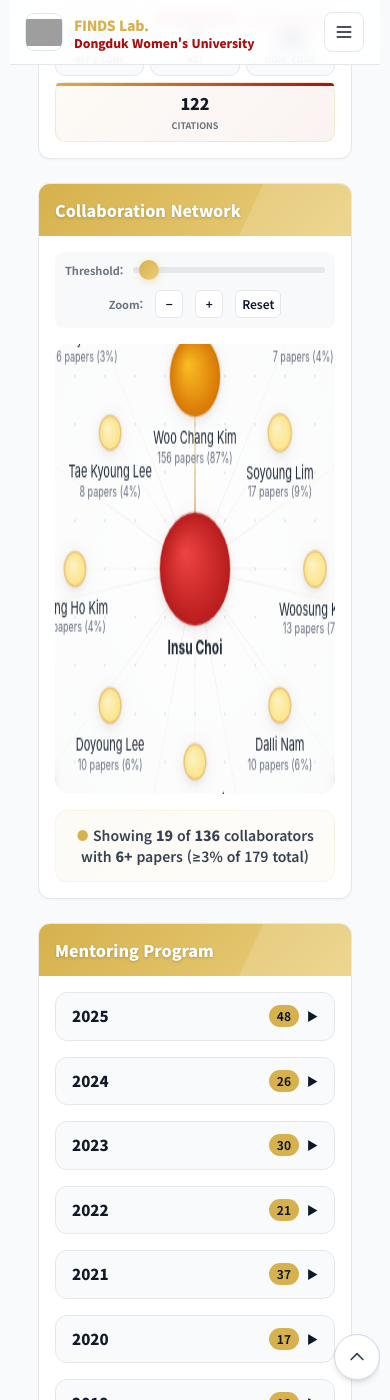
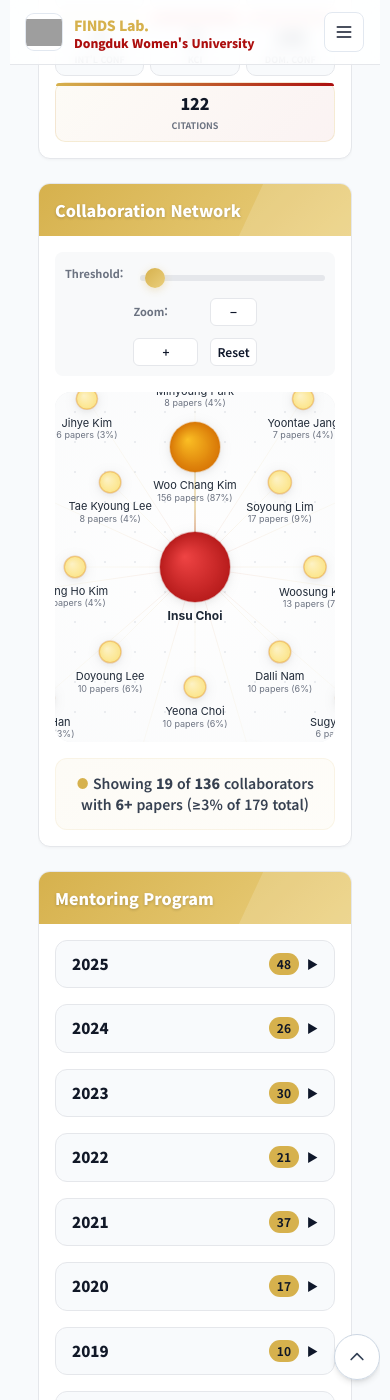
Before and after one commit to FinDS-Lab/site, a Jekyll site: the page built from members-director.html, in a window 390 px wide and 1400 px high, scrolled down 5804 px. Built offline with Jekyll 4.4.1, drawn with Linux system fonts in a browser that asks for light colours; nearby versions of some CDN libraries; grey boxes are pictures that could not be loaded.

Commit message:
Update members-director.html

```diff
--- a/members-director.html
+++ b/members-director.html
@@ -1052,35 +1053,48 @@ permalink: /members-director.html
   font-weight: 700;
   color: #6b7280;
   white-space: nowrap;
-}
-
-.slider-container {
-  display: flex;
-  align-items: center;
-  gap: 8px;
-}
-
-.network-slider {
-  width: 250px;  /* 150px에서 250px로 증가 */
-  -webkit-appearance: none;
-  appearance: none;
-  height: 6px;
-  background: #e5e7eb;
-  border-radius: 3px;
-  outline: none;
-}
-
-/* 태블릿 */
+  min-width: 65px;  /* 레이블 최소 너비 고정 */
+}
+
+/* Mobile responsiveness */
 @media (max-width: 768px) {
+  .network-controls {
+    flex-direction: column;
+    align-items: stretch;
+    gap: 16px;
+    padding: 12px;
+  }
+
+  .control-group {
+    display: grid;
+    grid-template-columns: 65px 1fr;  /* 레이블 65px 고정, 나머지 공간 */
+    align-items: center;
+    gap: 12px;
+    width: 100%;
+  }
+
+  .slider-label {
+    min-width: 65px;
+    text-align: left;
+  }
+
+  /* Threshold 슬라이더 */
+  .control-group:first-child .slider-container {
+    width: 100%;
+  }
+
   .network-slider {
-    width: 200px !important;  /* 120px에서 200px로 증가 */
-  }
-}
-
-/* 모바일 */
-@media (max-width: 480px) {
-  .network-slider {
-    width: 150px !important;  /* 100px에서 150px로 증가 */
+    width: 100% !important;
+  }
+
+  /* Zoom 버튼 그룹 */
+  .control-group:last-child {
+    grid-template-columns: 65px auto;
+  }
+
+  .control-group:last-child > div {
+    display: flex;
+    gap: 8px;
   }
 }
 
@@ -1281,28 +1295,25 @@ permalink: /members-director.html
 }
 
 /* Enhanced Network Canvas Styles */
-#networkCanvas{
+/* Enhanced Network Canvas Styles */
+#networkCanvas {
   width: 100%;
-  height: auto;  /* JavaScript에서 동적으로 설정 */
+  height: 500px;  /* 기본값 */
   border-radius: 16px;
   background: radial-gradient(ellipse at center, #fafbfc 0%, #f3f4f6 100%);
   margin-top: 1rem;
   box-shadow: inset 0 2px 4px rgba(0,0,0,0.04);
 }
 
-/* 미디어 쿼리 제거 - JavaScript에서 처리 */
-
-/* 태블릿 */
 @media (max-width: 768px) {
   #networkCanvas {
-    height: 500px !important;
-  }
-}
-
-/* 모바일 */
+    height: 400px !important;
+  }
+}
+
 @media (max-width: 480px) {
   #networkCanvas {
-    height: 450px !important;
+    height: 350px !important;
   }
 }
 
@@ -2095,13 +2106,19 @@ if (canvas) {
 function sizeCanvas() {
   const rect = canvas.getBoundingClientRect();
   const isMobile = window.innerWidth <= 768;
-
-  // 모바일에서는 정사각형에 가깝게, 데스크톱은 직사각형
-  const aspectRatio = isMobile ? 1 : 1.2;
-  const canvasWidth = rect.width;
-  const canvasHeight = canvasWidth / aspectRatio;
-
-  canvas.width = canvasWidth * window.devicePixelRatio;
+  const isSmallMobile = window.innerWidth <= 480;
+
+  // 화면 크기별 높이 설정
+  let canvasHeight;
+  if (isSmallMobile) {
+    canvasHeight = 350;  // 작은 모바일
+  } else if (isMobile) {
+    canvasHeight = 400;  // 일반 모바일
+  } else {
+    canvasHeight = 500;  // 데스크톱
+  }
+
+  canvas.width = rect.width * window.devicePixelRatio;
   canvas.height = canvasHeight * window.devicePixelRatio;
   canvas.style.height = canvasHeight + 'px';
   ctx.scale(window.devicePixelRatio, window.devicePixelRatio);
```
Also changed, not shown: other parts of members-director.html (+1 -0 lines).
